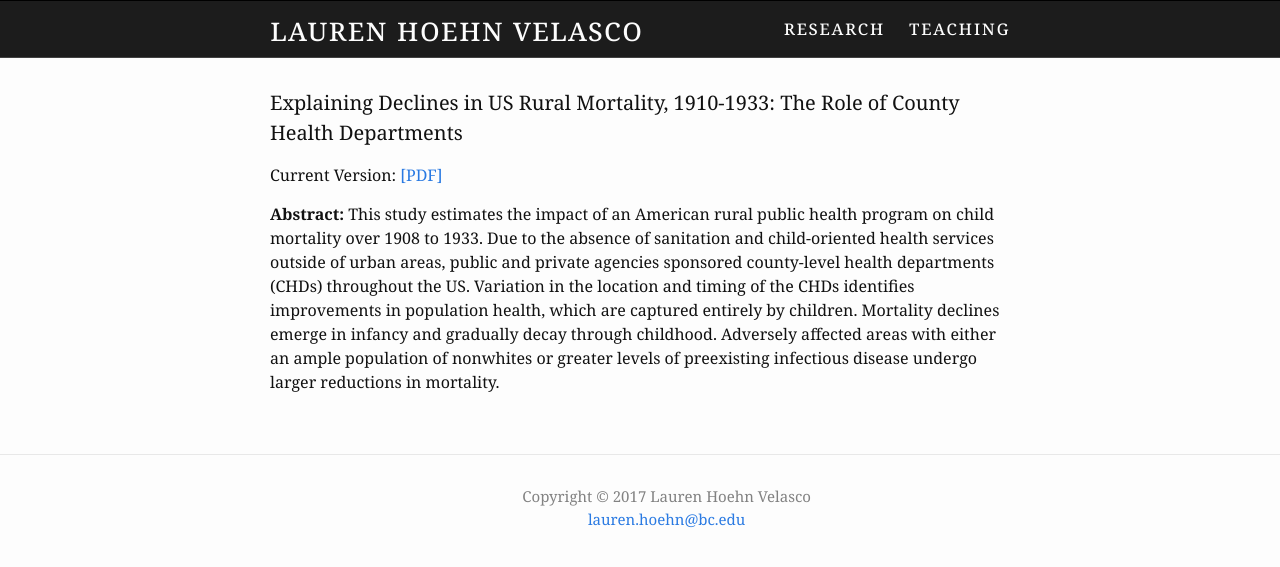
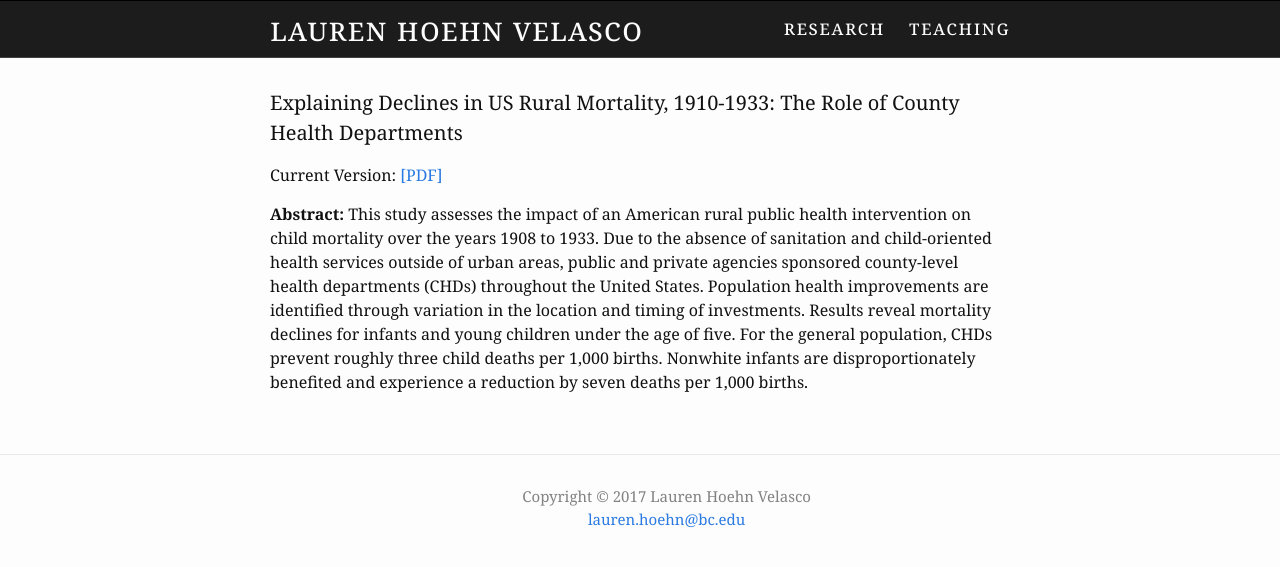
Before and after one commit to germsvel/lhv, a Jekyll site: the page built from research.html, in a window 1280 px wide. Shown: the top 567 px of the page. Built offline with Jekyll 4.4.1, drawn with Linux system fonts in a browser that asks for light colours.

Commit message:
Update abstract of first research paper

```diff
--- a/research.html
+++ b/research.html
@@ -8,14 +8,13 @@ permalink: /research/
 <p>Current Version: <a target="_blank" href="{{ site.base_url }}/assets/LHV_CHD_Oct_2016.pdf">[PDF]</a>
 
 <p><strong>Abstract:</strong>
-This study estimates the impact of an American rural public health
-program on child mortality over 1908 to 1933. Due to the absence of
-sanitation and child-oriented health services outside of urban
-areas, public and private agencies sponsored county-level health
-departments (CHDs) throughout the US. Variation in the location and
-timing of the CHDs identifies improvements in population health,
-which are captured entirely by children. Mortality declines emerge
-in infancy and gradually decay through childhood. Adversely affected
-areas with either an ample population of nonwhites or greater levels
-of preexisting infectious disease undergo larger reductions in
-mortality.</p>
+This study assesses the impact of an American rural public health intervention
+on child mortality over the years 1908 to 1933. Due to the absence of sanitation
+and child-oriented health services outside of urban areas, public and private
+agencies sponsored county-level health departments (CHDs) throughout the United
+States. Population health improvements are identified through variation in the
+location and timing of investments. Results reveal mortality declines for
+infants and young children under the age of five. For the general population,
+CHDs prevent roughly three child deaths per 1,000 births. Nonwhite infants are
+disproportionately benefited and experience a reduction by seven deaths per
+1,000 births.</p>
```
